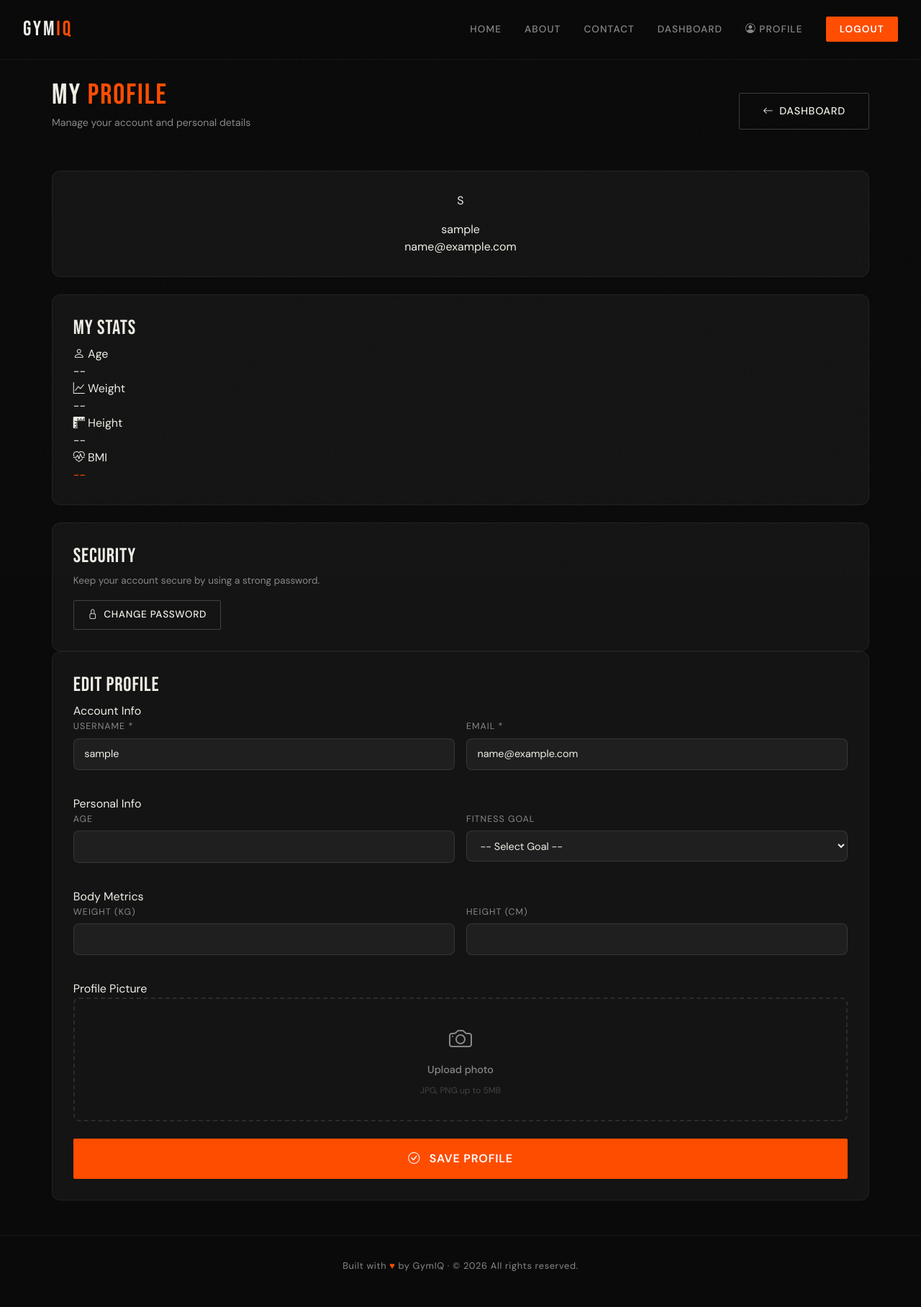
After one commit to Ajmalshanavas/GymIQ, a Django app: page /users/profile/ in a window 1280 px wide. The commit adds this page. Shown: the whole page at 72% size. Run offline with Django 5.2, Linux system fonts and the light colour scheme; the visitor is signed in with stand-in values (Sample User, id 1); data comes from the database, SQL or seed files in the repository.

Commit message:
User profile page and changes in log_meal

```diff
--- a/tracker/templates/base.html
+++ b/tracker/templates/base.html
@@ -21,6 +21,9 @@
 <a href="{% url 'contact' %}">Contact</a>
     {% if request.user.is_authenticated %}
       <a href="{% url 'dashboard'   %}">Dashboard</a>
+      <a href="{% url 'profile' %}">
+    <i class="bi bi-person-circle"></i> Profile
+  </a>
       <a href="{% url 'logout'   %}" class="btn-nav">Logout</a>
     {% else %}
       <a href="{% url 'register'  %}">Register</a>
--- a/tracker/templates/edit_meal.html
+++ b/tracker/templates/edit_meal.html
@@ -50,6 +50,7 @@
             type="date"
             name="date"
             class="gymiq-input"
+            max="{{ today }}"
             value="{{ meal.date }}"
             required
           >
--- a/tracker/templates/edit_workout.html
+++ b/tracker/templates/edit_workout.html
@@ -47,6 +47,7 @@
             type="date"
             name="date"
             class="gymiq-input"
+            max="{{ today }}"
             value="{{ workout.date }}"
             required
           >
--- a/tracker/urls.py
+++ b/tracker/urls.py
@@ -11,4 +11,6 @@ path('delete-meal/<int:meal_id>/', views.delete_meal, name='delete_meal'),
 path('workout/<int:workout_id>/', views.workout_detail, name='workout_detail'),
 path('workout/<int:workout_id>/edit/', views.edit_workout, name='edit_workout'),
 path('edit-meal/<int:meal_id>/', views.edit_meal, name='edit_meal'),
+path('about/', views.about, name='about'),
+path('contact/', views.contact, name='contact')
 ]
--- /dev/null
+++ b/users/templates/profile.html
@@ -0,0 +1,297 @@
+{% extends 'base.html' %}
+{% load static %}
+
+{% block title %}My Profile{% endblock %}
+
+{% block content %}
+
+<div class="dashboard-wrapper">
+
+  <!-- HEADER -->
+  <div class="dashboard-header">
+    <div>
+      <h1 class="dashboard-title">MY <span>PROFILE</span></h1>
+      <p class="dashboard-sub">Manage your account and personal details</p>
+    </div>
+    <a href="{% url 'dashboard' %}" class="btn-ghost">
+      <i class="bi bi-arrow-left"></i> Dashboard
+    </a>
+  </div>
+
+  {% if success %}
+    <div class="gymiq-alert-success mb-4">
+      <i class="bi bi-check-circle me-2"></i> {{ success }}
+    </div>
+  {% endif %}
+
+  {% if error %}
+    <div class="gymiq-alert mb-4">
+      <i class="bi bi-exclamation-circle me-2"></i> {{ error }}
+    </div>
+  {% endif %}
+
+  <div class="profile-grid">
+
+    <!-- LEFT — AVATAR + STATS -->
+    <div>
+
+      <!-- Avatar Card -->
+      <div class="dashboard-card mb-4 text-center">
+        <div class="profile-avatar-container">
+          {% if profile.profile_picture %}
+            <img src="{{ profile.profile_picture.url }}"
+                 alt="Profile Picture"
+                 class="profile-avatar-img">
+          {% else %}
+            <div class="profile-avatar-placeholder">
+              {{ user.username|first|upper }}
+            </div>
+          {% endif %}
+        </div>
+        <div class="profile-name mt-3">{{ user.username }}</div>
+        <div class="profile-email">{{ user.email }}</div>
+        {% if profile.fitness_goal %}
+          <div class="profile-goal-badge mt-2">
+            <i class="bi bi-bullseye"></i> {{ profile.fitness_goal }}
+          </div>
+        {% endif %}
+      </div>
+
+      <!-- Stats Card -->
+      <div class="dashboard-card mb-4">
+        <div class="dashboard-card-header">
+          <h3 class="dashboard-card-title">MY STATS</h3>
+        </div>
+        <div class="profile-stats-list">
+          <div class="profile-stat-row">
+            <div class="profile-stat-left">
+              <i class="bi bi-person"></i> Age
+            </div>
+            <div class="profile-stat-value">
+              {% if profile.age %}{{ profile.age }} yrs{% else %}--{% endif %}
+            </div>
+          </div>
+          <div class="profile-stat-row">
+            <div class="profile-stat-left">
+              <i class="bi bi-graph-up"></i> Weight
+            </div>
+            <div class="profile-stat-value">
+              {% if profile.weight %}{{ profile.weight }} kg{% else %}--{% endif %}
+            </div>
+          </div>
+          <div class="profile-stat-row">
+            <div class="profile-stat-left">
+              <i class="bi bi-rulers"></i> Height
+            </div>
+            <div class="profile-stat-value">
+              {% if profile.height %}{{ profile.height }} cm{% else %}--{% endif %}
+            </div>
+          </div>
+          <div class="profile-stat-row">
+            <div class="profile-stat-left">
+              <i class="bi bi-heart-pulse"></i> BMI
+            </div>
+            <div class="profile-stat-value" style="color:var(--fire);">
+              {% if profile.get_bmi %}
+                {{ profile.get_bmi }}
+                {% with bmi=profile.get_bmi %}
+                  {% if bmi < 18.5 %}(Underweight)
+                  {% elif bmi < 25 %}(Normal)
+                  {% elif bmi < 30 %}(Overweight)
+                  {% else %}(Obese){% endif %}
+                {% endwith %}
+              {% else %}--{% endif %}
+            </div>
+          </div>
+        </div>
+      </div>
+
+      <!-- Change Password Link -->
+      <div class="dashboard-card">
+        <div class="dashboard-card-header">
+          <h3 class="dashboard-card-title">SECURITY</h3>
+        </div>
+        <p style="color:var(--muted);font-size:0.85rem;margin-bottom:1rem;">
+          Keep your account secure by using a strong password.
+        </p>
+        <a href="{% url 'change_password' %}" class="btn-ghost" style="font-size:0.85rem;padding:0.6rem 1.2rem;">
+          <i class="bi bi-lock"></i> Change Password
+        </a>
+      </div>
+
+    </div>
+
+    <!-- RIGHT — EDIT FORM -->
+    <div>
+      <div class="dashboard-card">
+        <div class="dashboard-card-header">
+          <h3 class="dashboard-card-title">EDIT PROFILE</h3>
+        </div>
+
+        <form method="POST" enctype="multipart/form-data">
+          {% csrf_token %}
+
+          <!-- ACCOUNT INFO -->
+          <div class="profile-section-label">Account Info</div>
+          <div class="form-grid-2 mb-3">
+            <div class="form-group">
+              <label class="gymiq-label">Username *</label>
+              <input type="text"
+                     name="username"
+                     class="gymiq-input"
+                     value="{{ user.username }}"
+                     required>
+            </div>
+            <div class="form-group">
+              <label class="gymiq-label">Email *</label>
+              <input type="email"
+                     name="email"
+                     class="gymiq-input"
+                     value="{{ user.email }}"
+                     required>
+            </div>
+          </div>
+
+          <!-- PERSONAL INFO -->
+          <div class="profile-section-label">Personal Info</div>
+          <div class="form-grid-2 mb-3">
+            <div class="form-group">
+              <label class="gymiq-label">Age</label>
+              <input type="number"
+                     name="age"
+                     class="gymiq-input"
+                     value="{{ profile.age|default:'' }}"
+                     min="1" max="120">
+            </div>
+            <div class="form-group">
+              <label class="gymiq-label">Fitness Goal</label>
+              <select name="fitness_goal" class="gymiq-input">
+                <option value="">-- Select Goal --</option>
+                <option value="Lose Weight" {% if profile.fitness_goal == 'Lose Weight' %}selected{% endif %}>Lose Weight</option>
+                <option value="Build Muscle" {% if profile.fitness_goal == 'Build Muscle' %}selected{% endif %}>Build Muscle</option>
+                <option value="Maintain Fitness" {% if profile.fitness_goal == 'Maintain Fitness' %}selected{% endif %}>Maintain Fitness</option>
+                <option value="Increase Strength" {% if profile.fitness_goal == 'Increase Strength' %}selected{% endif %}>Increase Strength</option>
+                <option value="Improve Endurance" {% if profile.fitness_goal == 'Improve Endurance' %}selected{% endif %}>Improve Endurance</option>
+              </select>
+            </div>
+          </div>
+
+          <!-- BODY METRICS -->
+          <div class="profile-section-label">Body Metrics</div>
+          <div class="form-grid-2 mb-3">
+            <div class="form-group">
+              <label class="gymiq-label">Weight (kg)</label>
+              <input type="number"
+                     name="weight"
+                     class="gymiq-input"
+                     value="{{ profile.weight|default:'' }}"
+                     step="0.1" min="0">
+            </div>
+            <div class="form-group">
+              <label class="gymiq-label">Height (cm)</label>
+              <input type="number"
+                     name="height"
+                     class="gymiq-input"
+                     value="{{ profile.height|default:'' }}"
+                     step="0.1" min="0">
+            </div>
+          </div>
+
+          <!-- PROFILE PICTURE -->
+          <div class="profile-section-label">Profile Picture</div>
+          <div class="form-group mb-4">
+
+            {% if profile.profile_picture %}
+              <div class="current-image-container mb-2" id="current-pic-container">
+                <img src="{{ profile.profile_picture.url }}"
+                     alt="Current"
+                     class="current-image-preview">
+                <div class="current-image-actions">
+                  <span class="gymiq-label">Current photo</span>
+                  <button type="button" class="delete-btn" id="remove-pic-btn">
+                    <i class="bi bi-trash"></i> Remove
+                  </button>
+                </div>
+              </div>
+              <input type="hidden" name="remove_picture" id="remove-picture-input" value="">
+            {% endif %}
+
+            <div class="image-upload-area" id="pic-upload-area">
+              <input type="file"
+                     name="profile_picture"
+                     id="pic-input"
+                     accept="image/*"
+                     style="display:none;">
+              <div class="image-upload-placeholder" id="pic-placeholder"
+                   onclick="document.getElementById('pic-input').click()">
+                <i class="bi bi-camera"></i>
+                <span>{% if profile.profile_picture %}Replace photo{% else %}Upload photo{% endif %}</span>
+                <small>JPG, PNG up to 5MB</small>
+              </div>
+              <div class="image-preview-container" id="pic-preview-container" style="display:none;">
+                <img id="pic-preview" src="" alt="Preview">
+                <button type="button" class="remove-image-btn" id="cancel-pic-btn">
+                  <i class="bi bi-x-circle-fill"></i>
+                </button>
+              </div>
+            </div>
+          </div>
+
+          <button type="submit" class="btn-primary-custom w-100" style="font-size:1rem;padding:1rem;">
+            <i class="bi bi-check-circle me-2"></i> Save Profile
+          </button>
+
+        </form>
+      </div>
+    </div>
+
+  </div>
+
+</div>
+
+<script>
+  // Profile picture preview
+  const picInput = document.getElementById('pic-input');
+  const picPlaceholder = document.getElementById('pic-placeholder');
+  const picPreviewContainer = document.getElementById('pic-preview-container');
+  const picPreview = document.getElementById('pic-preview');
+  const cancelPicBtn = document.getElementById('cancel-pic-btn');
+  const removePicBtn = document.getElementById('remove-pic-btn');
+  const currentPicContainer = document.getElementById('current-pic-container');
+  const removePictureInput = document.getElementById('remove-picture-input');
+
+  if (picInput) {
+    picInput.addEventListener('change', function() {
+      const file = this.files[0];
+      if (file) {
+        const reader = new FileReader();
+        reader.onload = function(e) {
+          picPreview.src = e.target.result;
+          picPlaceholder.style.display = 'none';
+          picPreviewContainer.style.display = 'block';
+        };
+        reader.readAsDataURL(file);
+      }
+    });
+  }
+
+  if (cancelPicBtn) {
+    cancelPicBtn.addEventListener('click', function() {
+      picInput.value = '';
+      picPreview.src = '';
+      picPlaceholder.style.display = 'flex';
+      picPreviewContainer.style.display = 'none';
+    });
+  }
+
+  if (removePicBtn) {
+    removePicBtn.addEventListener('click', function() {
+      if (confirm('Remove your profile picture?')) {
+        currentPicContainer.style.display = 'none';
+        removePictureInput.value = 'yes';
+      }
+    });
+  }
+</script>
+
+{% endblock %}
--- a/users/urls.py
+++ b/users/urls.py
@@ -1,8 +1,10 @@
 from django.urls import path
 from users import views
 
-urlpatterns=[
-path('register/', views.register, name='register'),
-path('login/', views.user_login, name='login'),
-    path('logout/', views.user_logout, name='logout')
+urlpatterns = [
+    path('register/', views.register, name='register'),
+    path('login/', views.user_login, name='login'),
+    path('logout/', views.user_logout, name='logout'),
+    path('profile/', views.profile, name='profile'),
+    path('change-password/', views.change_password, name='change_password'),
 ]
--- a/users/views.py
+++ b/users/views.py
@@ -2,7 +2,7 @@ from django.shortcuts import render, redirect
 from django.contrib import messages
 from .forms import RegisterForm
 from .models import Profile
-from django.contrib.auth import login, logout, authenticate
+from django.contrib.auth import login, logout, authenticate, update_session_auth_hash
 from django.contrib.auth.decorators import login_required
 
 
@@ -11,16 +11,12 @@ def register(request):
         form = RegisterForm(request.POST)
         if form.is_valid():
             user = form.save()
-            # Auto-create profile when user registers
-
             messages.success(request, 'Account created! Please login.')
             return redirect('login')
     else:
         form = RegisterForm()
-    return render(request, 'users/register.html', {'form': form})
+    return render(request, 'register.html', {'form': form})
 
-
-from django.shortcuts import render
 
 def user_login(request):
     if request.method == 'POST':
@@ -29,11 +25,116 @@ def user_login(request):
         user = authenticate(request, username=email, password=password)
         if user is not None:
             login(request, user)
-            return redirect('dashboard')  # we'll create this later
+            return redirect('dashboard')
         else:
             messages.error(request, 'Invalid email or password.')
-    return render(request, 'users/login.html')
+    return render(request, 'login.html')
+
 
 def user_logout(request):
     logout(request)
     return redirect('home')
+
+
+def profile(request):
+    if not request.user.is_authenticated:
+        return redirect('login')
+
+    user = request.user
+
+    # Get or create profile safely
+    profile_obj, created = Profile.objects.get_or_create(user=user)
+
+    if request.method == 'POST':
+        # Update user info
+        username = request.POST.get('username', '').strip()
+        email = request.POST.get('email', '').strip()
+
+        # Update profile info
+        age = request.POST.get('age', '').strip()
+        weight = request.POST.get('weight', '').strip()
+        height = request.POST.get('height', '').strip()
+        fitness_goal = request.POST.get('fitness_goal', '').strip()
+        profile_picture = request.FILES.get('profile_picture')
+        remove_picture = request.POST.get('remove_picture')
+
+        # Validate
+        if not username or not email:
+            return render(request, 'profile.html', {
+                'profile': profile_obj,
+                'error': 'Username and email are required.',
+            })
+
+        # Update user
+        user.username = username
+        user.email = email
+        user.save()
+
+        # Update profile
+        profile_obj.age = int(age) if age else None
+        profile_obj.weight = float(weight) if weight else None
+        profile_obj.height = float(height) if height else None
+        profile_obj.fitness_goal = fitness_goal
+
+        # Handle profile picture
+        if remove_picture:
+            if profile_obj.profile_picture:
+                profile_obj.profile_picture.delete(save=False)
+            profile_obj.profile_picture = None
+        elif profile_picture:
+            if profile_obj.profile_picture:
+                profile_obj.profile_picture.delete(save=False)
+            profile_obj.profile_picture = profile_picture
+
+        profile_obj.save()
+
+        return render(request, 'profile.html', {
+            'profile': profile_obj,
+            'success': 'Profile updated successfully!',
+        })
+
+    context = {
+        'profile': profile_obj,
+    }
+    return render(request, 'profile.html', context)
+
+
+def change_password(request):
+    if not request.user.is_authenticated:
+        return redirect('login')
+
+    if request.method == 'POST':
+        current_password = request.POST.get('current_password', '').strip()
+        new_password = request.POST.get('new_password', '').strip()
+        confirm_password = request.POST.get('confirm_password', '').strip()
+
+        # Validate current password
+        if not request.user.check_password(current_password):
+            return render(request, 'users/change_password.html', {
+                'error': 'Current password is incorrect.'
+            })
+
+        # Validate new passwords match
+        if new_password != confirm_password:
+            return render(request, 'users/change_password.html', {
+                'error': 'New passwords do not match.'
+            })
+
+        # Validate length
+        if len(new_password) < 8:
+            return render(request, 'users/change_password.html', {
+                'error': 'Password must be at least 8 characters.'
+            })
+
+        # Update password
+        request.user.set_password(new_password)
+        request.user.save()
+
+        # Keep user logged in after password change
+        update_session_auth_hash(request, request.user)
+
+        return render(request, 'users/change_password.html', {
+            'success': 'Password changed successfully!'
+        })
+
+    return render(request, 'change_password.html')
```
Also changed, not shown: tracker/admin.py (+15 -1 lines), tracker/templates/log_meal.html (+1 -10 lines), tracker/templates/log_workout.html (+6 -5 lines), tracker/views.py (+45 -42 lines), users/templates/change_password.html (added, +77 -0 lines), users/templates/login.html (renamed from tracker/templates/users/login.html), users/templates/register.html (renamed from tracker/templates/users/register.html).
